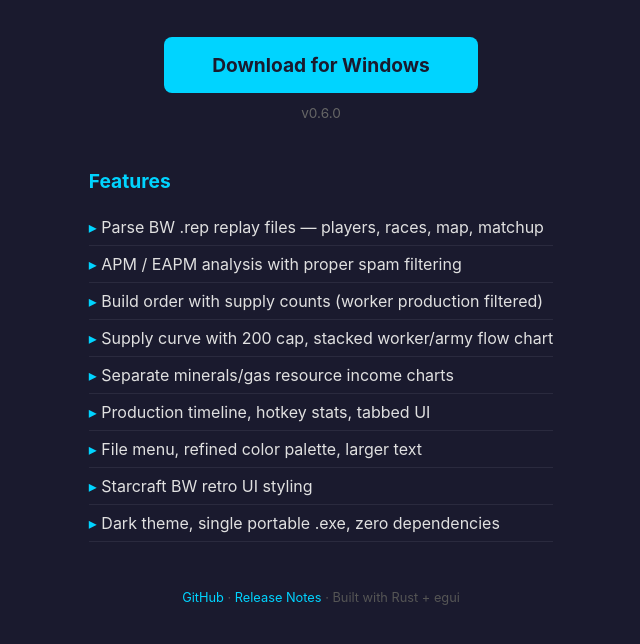
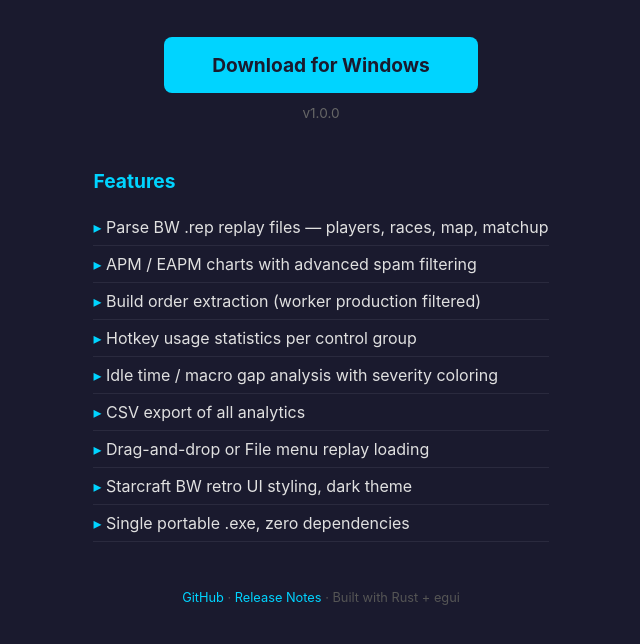
Before and after one commit to palmar/PathToBonjwa, a plain HTML site: page deploy/index.html in a window 1280 px wide. Shown: the part 138-782 px from the top of the page, without its empty margins (319-959 px from the left). Drawn offline with Linux system fonts and the light colour scheme.

Commit message:
release: PathToBonjwa v1.0.0 — polished replay parser
- Add MIT LICENSE file
- Add THIRD_PARTY_LICENSES (eframe/egui, rfd, chrono, flate2)
- Bump version to 1.0.0 in Cargo.toml and UI
- Update download page with accurate feature list for v1.0.0
- Fix formatting (cargo fmt)

Co-Authored-By: Claude Opus 4.6 <noreply@anthropic.com>

```diff
--- a/deploy/index.html
+++ b/deploy/index.html
@@ -27,24 +27,24 @@
         <h1>PathToBonjwa</h1>
         <p class="subtitle">Brood War Replay Analyzer</p>
         <a class="download-btn" href="PathToBonjwa-latest.exe">Download for Windows</a>
-        <p class="version">v0.6.0</p>
+        <p class="version">v1.0.0</p>
         <div class="features">
             <h2>Features</h2>
             <ul>
                 <li>Parse BW .rep replay files — players, races, map, matchup</li>
-                <li>APM / EAPM analysis with proper spam filtering</li>
-                <li>Build order with supply counts (worker production filtered)</li>
-                <li>Supply curve with 200 cap, stacked worker/army flow chart</li>
-                <li>Separate minerals/gas resource income charts</li>
-                <li>Production timeline, hotkey stats, tabbed UI</li>
-                <li>File menu, refined color palette, larger text</li>
-                <li>Starcraft BW retro UI styling</li>
-                <li>Dark theme, single portable .exe, zero dependencies</li>
+                <li>APM / EAPM charts with advanced spam filtering</li>
+                <li>Build order extraction (worker production filtered)</li>
+                <li>Hotkey usage statistics per control group</li>
+                <li>Idle time / macro gap analysis with severity coloring</li>
+                <li>CSV export of all analytics</li>
+                <li>Drag-and-drop or File menu replay loading</li>
+                <li>Starcraft BW retro UI styling, dark theme</li>
+                <li>Single portable .exe, zero dependencies</li>
             </ul>
         </div>
         <footer>
             <a href="https://github.com/palmar/PathToBonjwa">GitHub</a> ·
-            <a href="https://github.com/palmar/PathToBonjwa/releases/tag/v0.6.0">Release Notes</a> ·
+            <a href="https://github.com/palmar/PathToBonjwa/releases/tag/v1.0.0">Release Notes</a> ·
             Built with Rust + egui
         </footer>
     </div>
```
Also changed, not shown: 7 other files.
